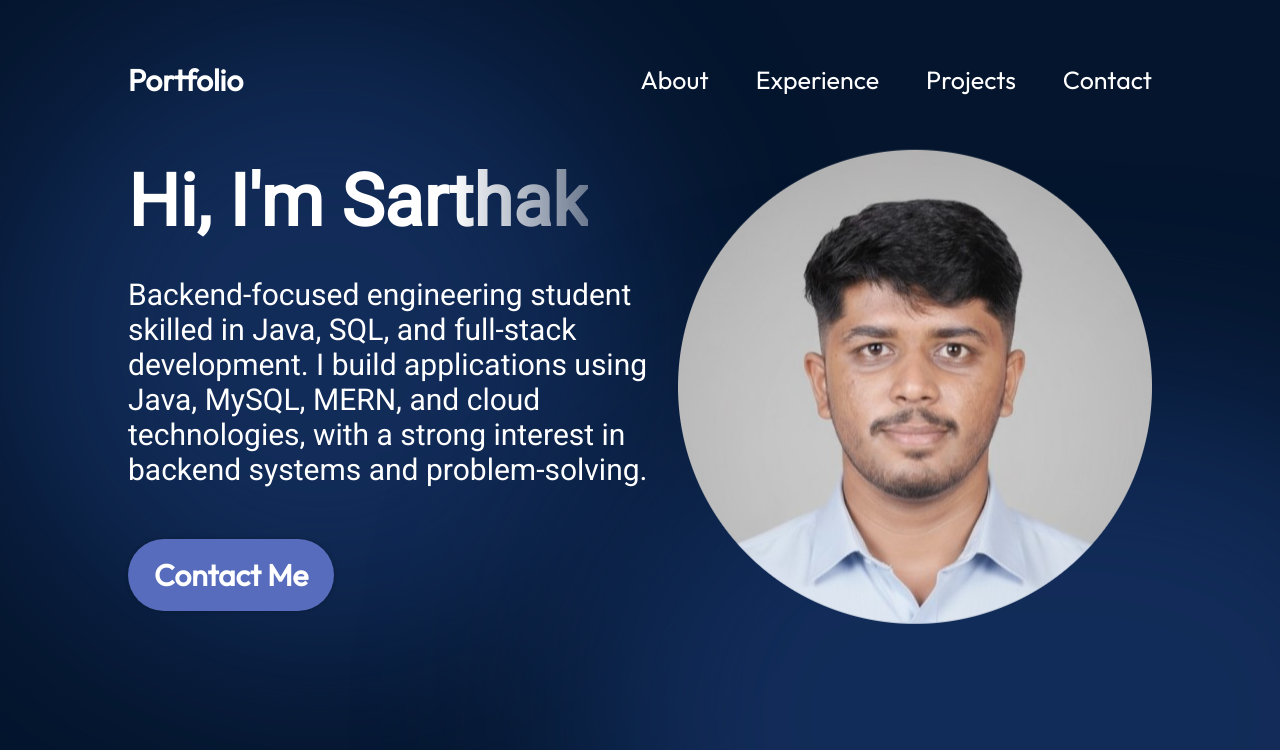
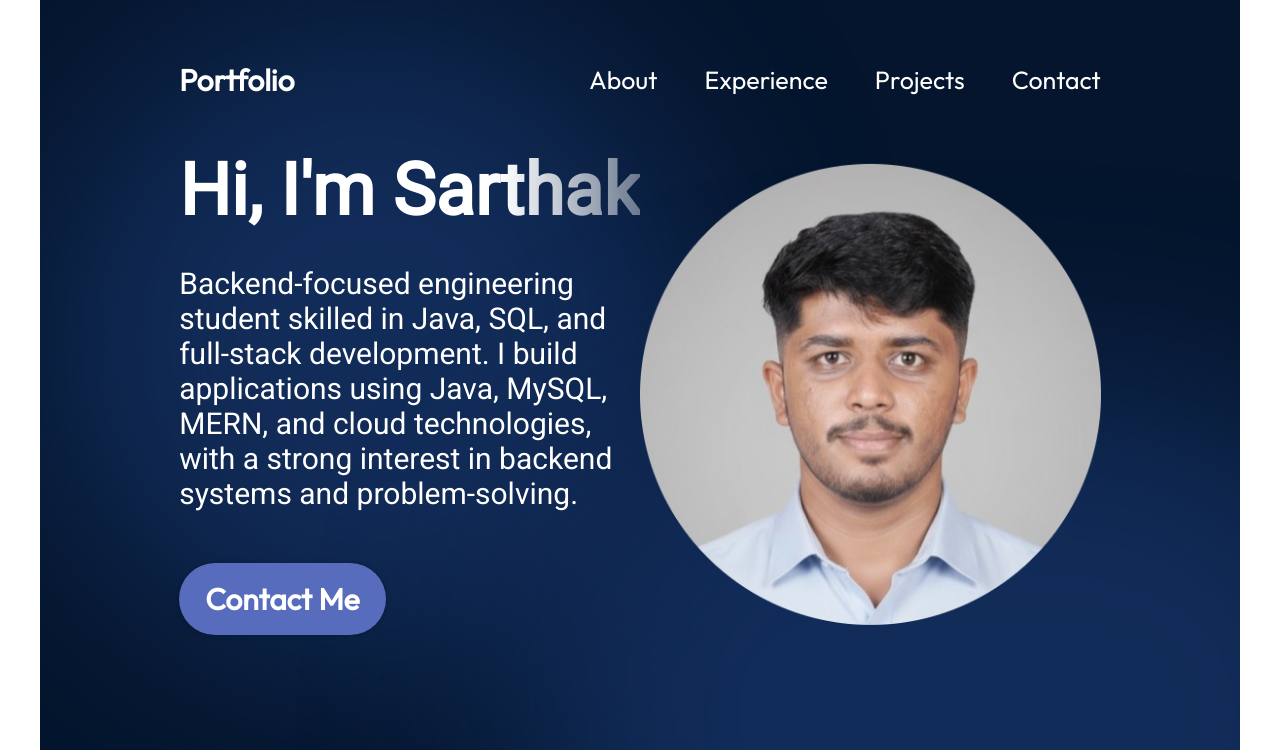
Before and after one commit to sarthakpatil7900/Portfolio, a React (Vite) app: page / in a window 1280 px wide. Shown: the top 750 px of the page. Built offline with nearby package versions, Linux system fonts and the light colour scheme.

Commit message:
Fix zoom problem

```diff
--- a/src/App.module.css
+++ b/src/App.module.css
@@ -5,4 +5,7 @@
   width: 100%;
   height: 100%;
   overflow: hidden;
+  max-width: 1200px;   /* or 1100 / 1000 – adjust to taste */
+  margin: 0 auto;
+  padding: 0 1.5rem;
 }
```
